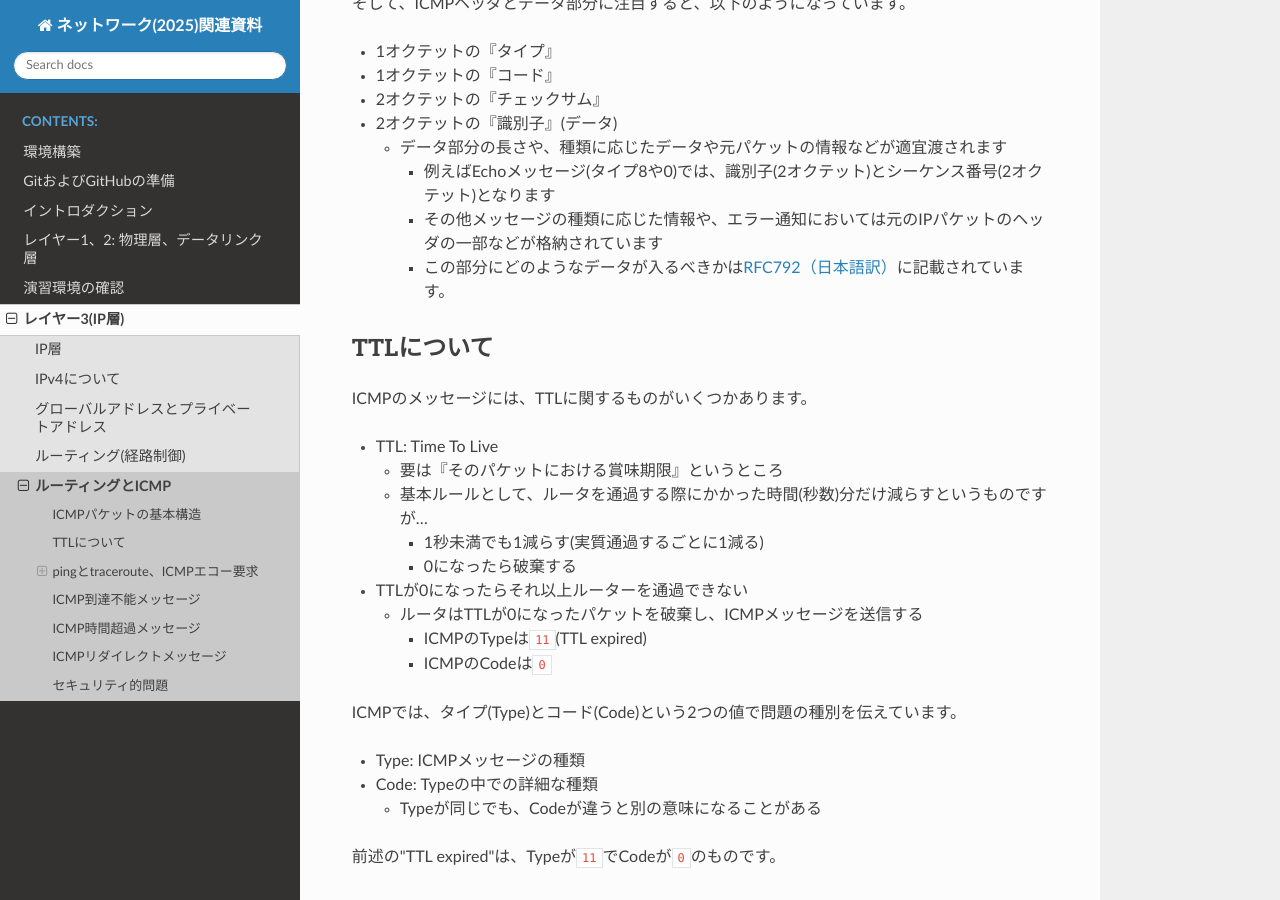
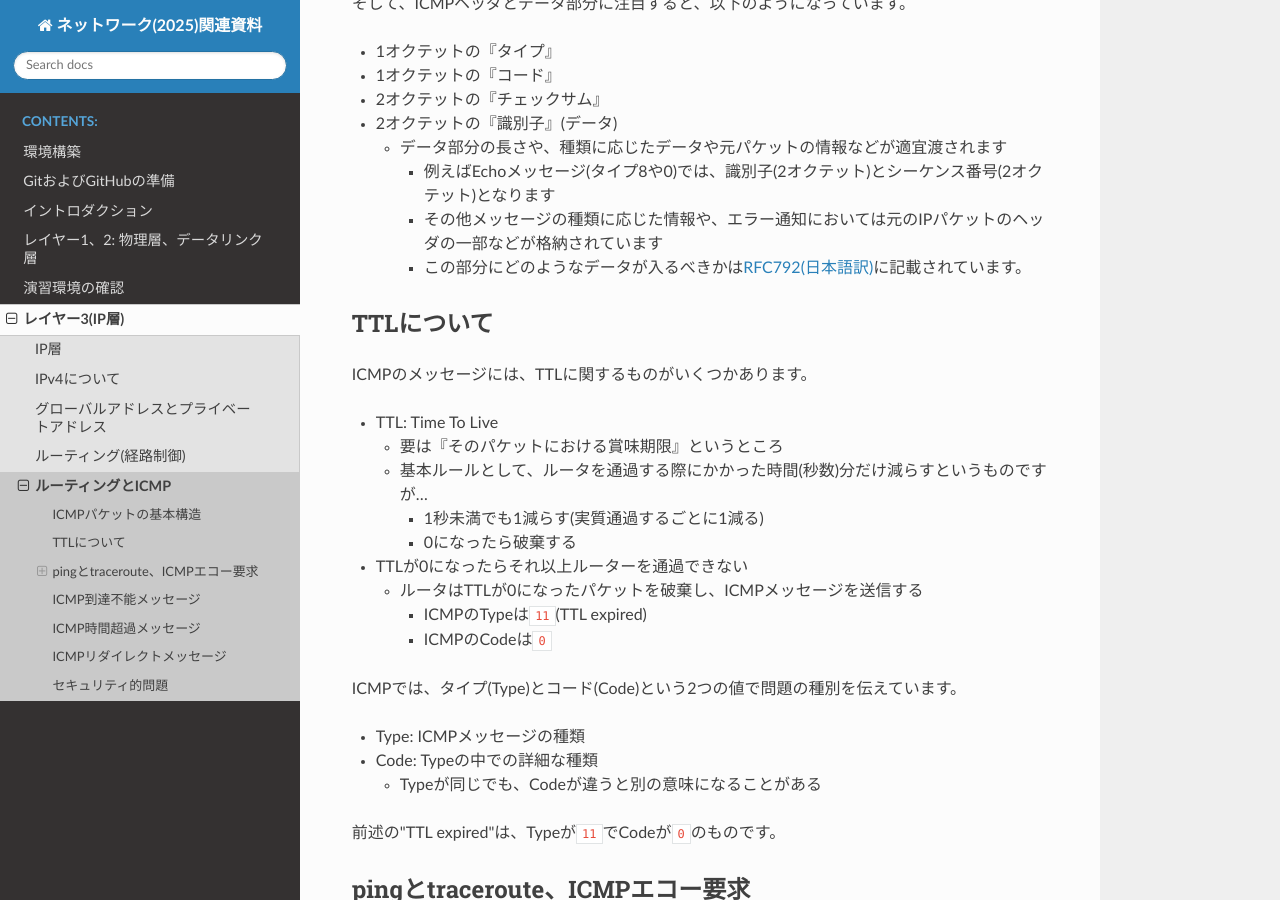
Before and after one commit to densuke/2025-network-doc, a Sphinx documentation site: the page built from source/ip/icmp.md, in a window 1280 px wide and 900 px high, scrolled down 623 px. Built offline with Sphinx 7.4.7 and the Read the Docs theme 3.1.0, drawn with Linux system fonts in a browser that asks for light colours; pages that are not in the unit, such as notebooks, are missing from menus.

Commit message:
機械挿入のリンクに全角の記号が入っていた(自動修正)
Co-authored-by: gemini-code-assist[bot] <176961590+gemini-code-assist[bot]@users.noreply.github.com>

```diff
--- a/source/ip/icmp.md
+++ b/source/ip/icmp.md
@@ -28,7 +28,7 @@ ICMPパケットは、IPパケットのペイロードに存在します。
     - データ部分の長さや、種類に応じたデータや元パケットの情報などが適宜渡されます
         - 例えばEchoメッセージ(タイプ8や0)では、識別子(2オクテット)とシーケンス番号(2オクテット)となります
         - その他メッセージの種類に応じた情報や、エラー通知においては元のIPパケットのヘッダの一部などが格納されています
-        - この部分にどのようなデータが入るべきかは[RFC792（日本語訳）](http://srgia.com/docs/rfc792j.html)に記載されています。
+        - この部分にどのようなデータが入るべきかは[RFC792(日本語訳)](http://srgia.com/docs/rfc792j.html)に記載されています。
 
 ## TTLについて
 
```
